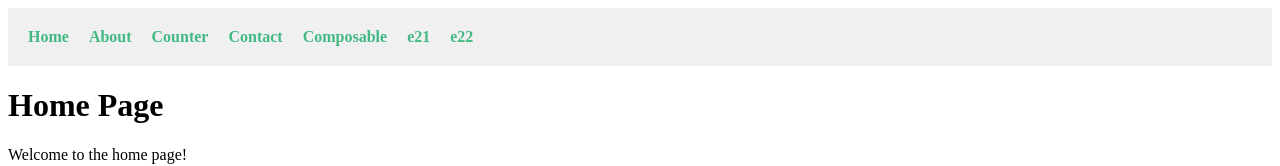
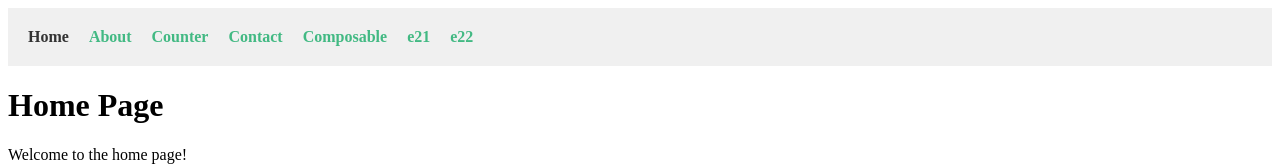
Before and after one commit to Gary11777/vue_project_1, a Vue app: page / in a window 1280 px wide. Shown: the top 166 px of the page. Built offline with nearby package versions, Linux system fonts and the light colour scheme.

Commit message:
color of link-exact-active

```diff
--- a/src/App.vue
+++ b/src/App.vue
@@ -30,4 +30,8 @@ nav a {
 nav a:hover {
   text-decoration: underline;
 }
+
+nav a.router-link-exact-active {
+  color: #333;
+}
 </style>
```
